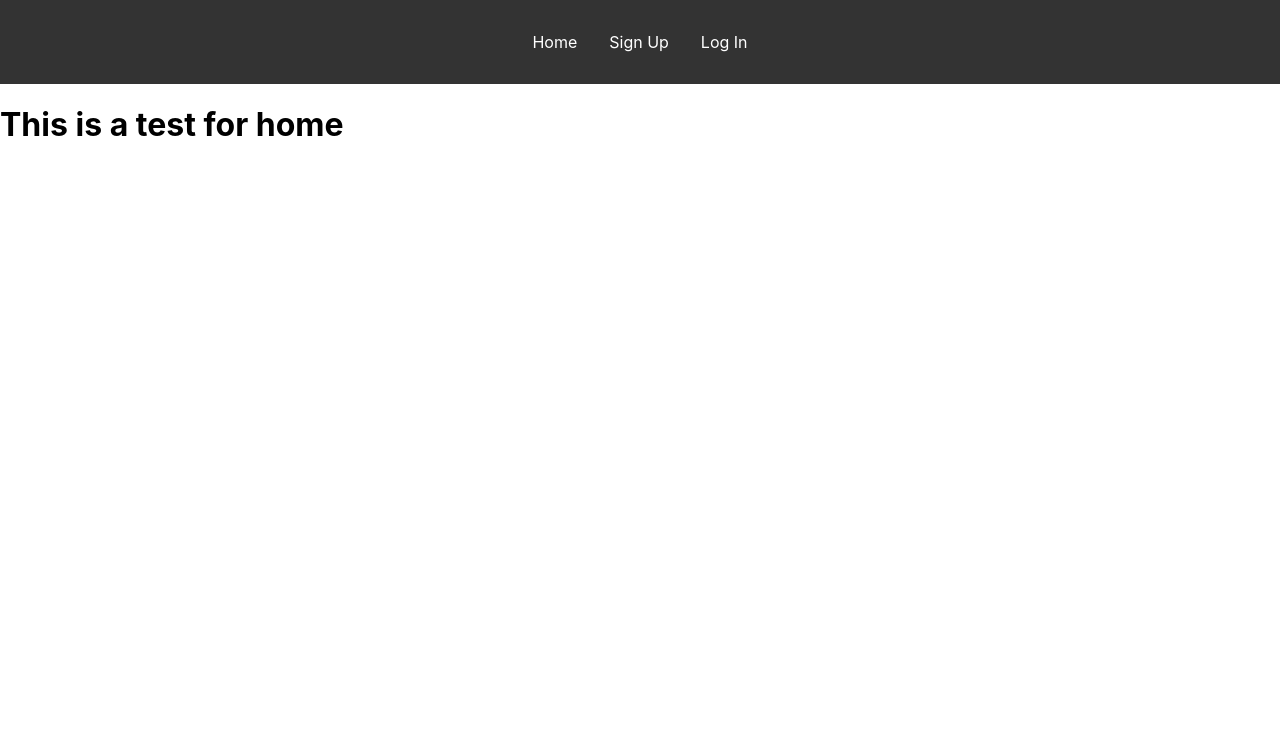
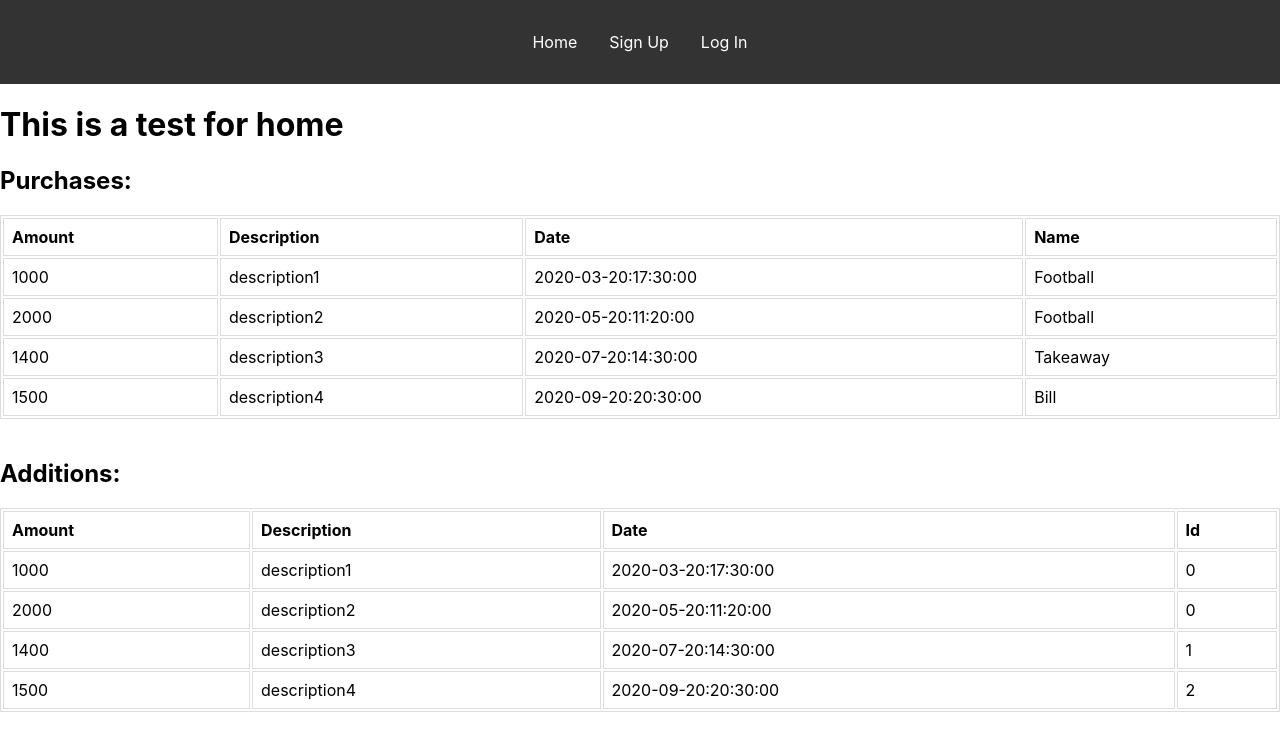
Before and after one commit to andrej286/timski-proekt-front-end, a React (Create React App) app: page /home in a window 1280 px wide. Shown: the top 750 px of the page. Built offline with nearby package versions, Linux system fonts and the light colour scheme.

Commit message:
Added Home page tables * Added tables for additions and purchases

```diff
--- /dev/null
+++ b/src/pages/home/addition-table.tsx
@@ -0,0 +1,77 @@
+import React from 'react';
+import styled from 'styled-components';
+
+const TableContainer = styled.div`
+  width: 100%;
+  overflow-x: auto;
+`;
+
+const Table = styled.table`
+  width: 100%;
+  border: 1px solid #ddd;
+`;
+
+const Th = styled.th`
+  border: 1px solid #ddd;
+  padding: 8px;
+  text-align: left;
+`;
+
+const Td = styled.td`
+  border: 1px solid #ddd;
+  padding: 8px;
+`;
+
+export const AdditionTable = () => {
+    const addition = [
+        {
+            amount: 1000,
+            description: "description1",
+            date: "2020-03-20:17:30:00",
+            id: 0,
+        },
+        {
+            amount: 2000,
+            description: "description2",
+            date: "2020-05-20:11:20:00",
+            id: 0,
+        },
+        {
+            amount: 1400,
+            description: "description3",
+            date: "2020-07-20:14:30:00",
+            id: 1,
+        },
+        {
+            amount: 1500,
+            description: "description4",
+            date: "2020-09-20:20:30:00",
+            id: 2,
+        },
+    ]
+
+    return (
+        <TableContainer>
+            <Table>
+                <thead>
+                <tr>
+                    <Th>Amount</Th>
+                    <Th>Description</Th>
+                    <Th>Date</Th>
+                    <Th>Id</Th>
+                </tr>
+                </thead>
+                <tbody>
+                {addition.map((item, index) => (
+                    <tr key={index}>
+                        <Td>{item.amount}</Td>
+                        <Td>{item.description}</Td>
+                        <Td>{item.date}</Td>
+                        <Td>{item.id}</Td>
+                    </tr>
+                ))}
+                </tbody>
+            </Table>
+        </TableContainer>
+    );
+};
--- a/src/pages/home/home.tsx
+++ b/src/pages/home/home.tsx
@@ -1,5 +1,7 @@
 import React from 'react';
 import Navbar from "../../common/nav-bar";
+import {PurchaseTable} from "./purchase-table";
+import {AdditionTable} from "./addition-table";
 
 export const Home = () => {
     console.log("this test");
@@ -10,6 +12,11 @@ export const Home = () => {
             <h1>
                 This is a test for home
             </h1>
+            <h2> Purchases:</h2>
+            <PurchaseTable/>
+            <br/>
+            <h2> Additions:</h2>
+            <AdditionTable/>
         </>
     );
 };
--- /dev/null
+++ b/src/pages/home/purchase-table.tsx
@@ -0,0 +1,77 @@
+import React from 'react';
+import styled from 'styled-components';
+
+const TableContainer = styled.div`
+  width: 100%;
+  overflow-x: auto;
+`;
+
+const Table = styled.table`
+  width: 100%;
+  border: 1px solid #ddd;
+`;
+
+const Th = styled.th`
+  border: 1px solid #ddd;
+  padding: 8px;
+  text-align: left;
+`;
+
+const Td = styled.td`
+  border: 1px solid #ddd;
+  padding: 8px;
+`;
+
+export const PurchaseTable = () => {
+    const purchases = [
+        {
+            amount: 1000,
+            description: "description1",
+            date: "2020-03-20:17:30:00",
+            name: "Football",
+        },
+        {
+            amount: 2000,
+            description: "description2",
+            date: "2020-05-20:11:20:00",
+            name: "Football",
+        },
+        {
+            amount: 1400,
+            description: "description3",
+            date: "2020-07-20:14:30:00",
+            name: "Takeaway",
+        },
+        {
+            amount: 1500,
+            description: "description4",
+            date: "2020-09-20:20:30:00",
+            name: "Bill",
+        },
+    ]
+
+    return (
+    <TableContainer>
+        <Table>
+            <thead>
+            <tr>
+                <Th>Amount</Th>
+                <Th>Description</Th>
+                <Th>Date</Th>
+                <Th>Name</Th>
+            </tr>
+            </thead>
+            <tbody>
+            {purchases.map((item, index) => (
+                <tr key={index}>
+                    <Td>{item.amount}</Td>
+                    <Td>{item.description}</Td>
+                    <Td>{item.date}</Td>
+                    <Td>{item.name}</Td>
+                </tr>
+            ))}
+            </tbody>
+        </Table>
+    </TableContainer>
+    );
+};
```
